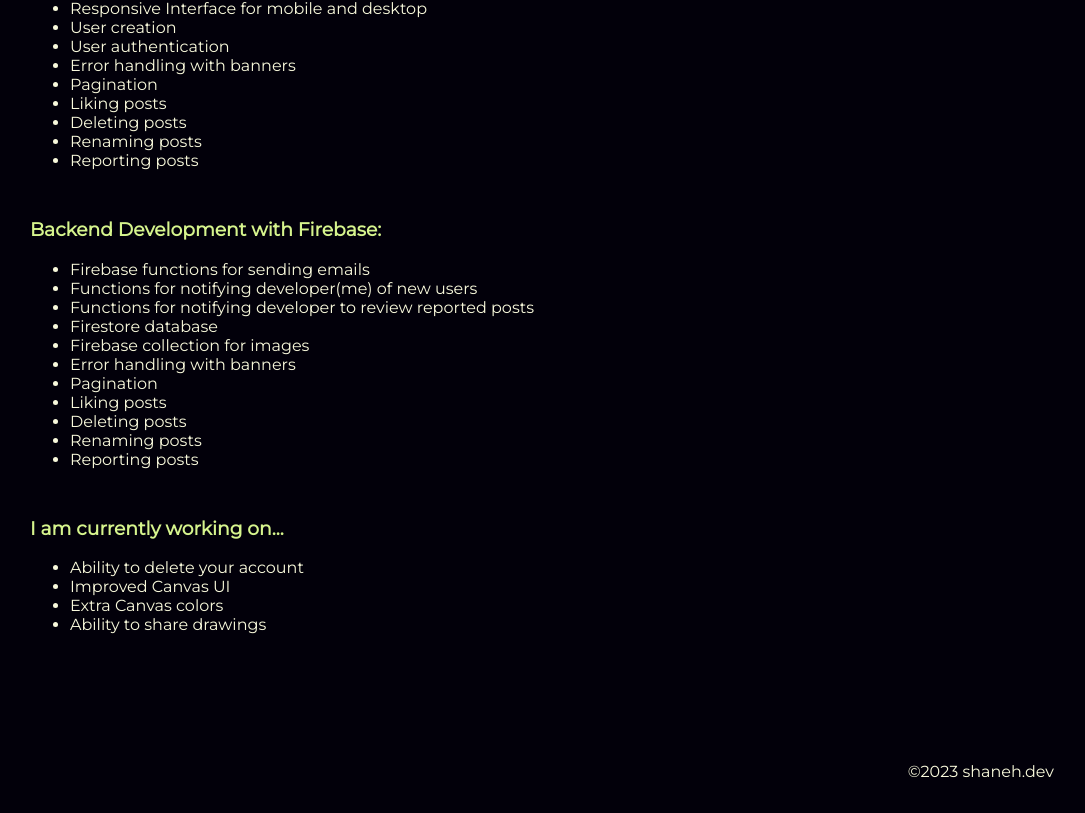
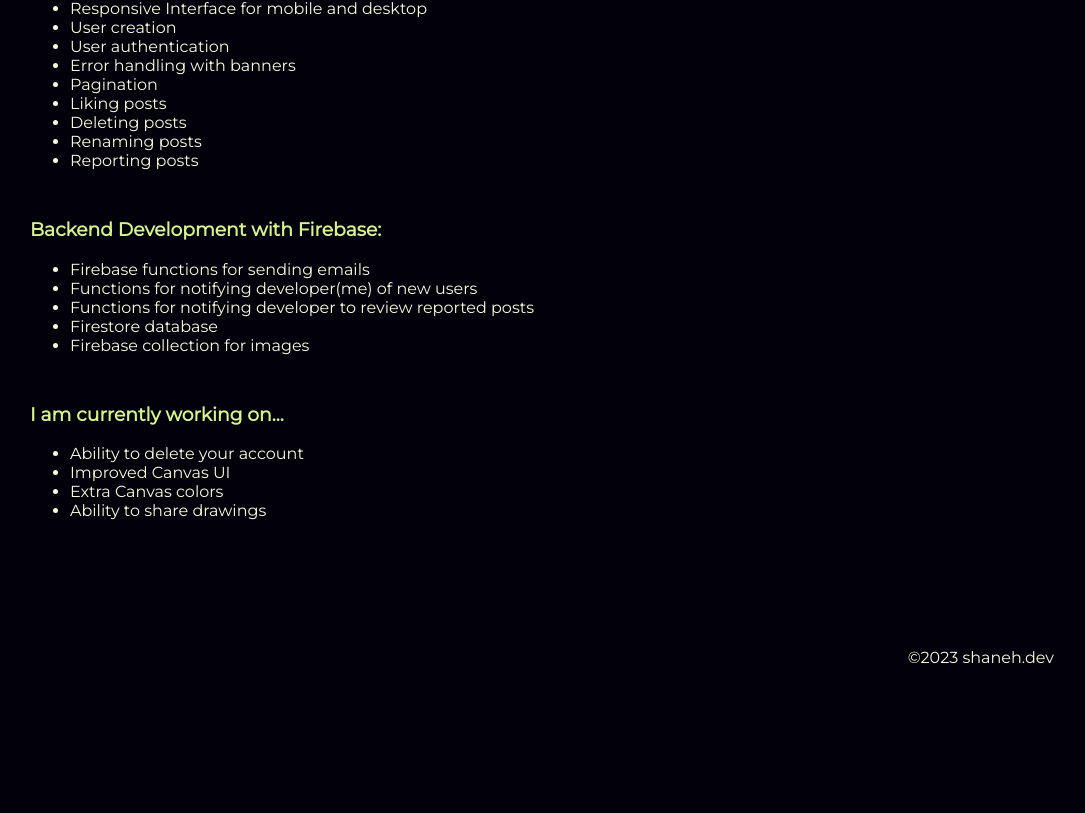
Before and after one commit to ShaneHoughton/shaneh.dev, a React (Create React App) app: page /projects/sketchi in a window 1280 px wide. Shown: the part 1163-1976 px from the top of the page, without its empty margins (98-1183 px from the left). After the commit the page ends 1862 px from the top, so only its background shows below. Built offline with nearby package versions, Linux system fonts and the light colour scheme.

Commit message:
make small change to page

```diff
--- a/src/Pages/Projects/Sketchi/SketchiPage.js
+++ b/src/Pages/Projects/Sketchi/SketchiPage.js
@@ -49,12 +49,6 @@ const SketchiPage = () => {
         <li>Functions for notifying developer to review reported posts</li>
         <li>Firestore database</li>
         <li>Firebase collection for images</li>
-        <li>Error handling with banners</li>
-        <li>Pagination</li>
-        <li>Liking posts</li>
-        <li>Deleting posts</li>
-        <li>Renaming posts</li>
-        <li>Reporting posts</li>
       </ul>
 
       <h3>I am currently working on...</h3>
```
